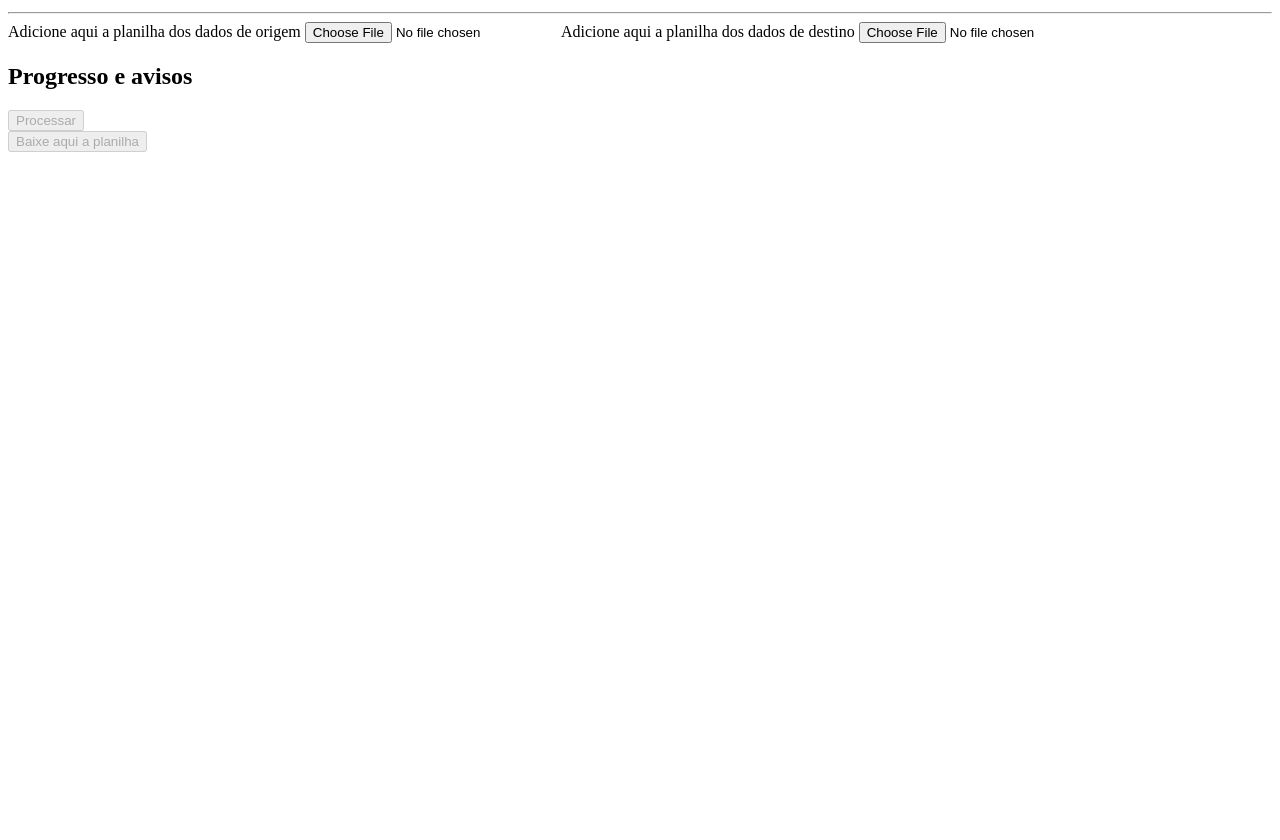
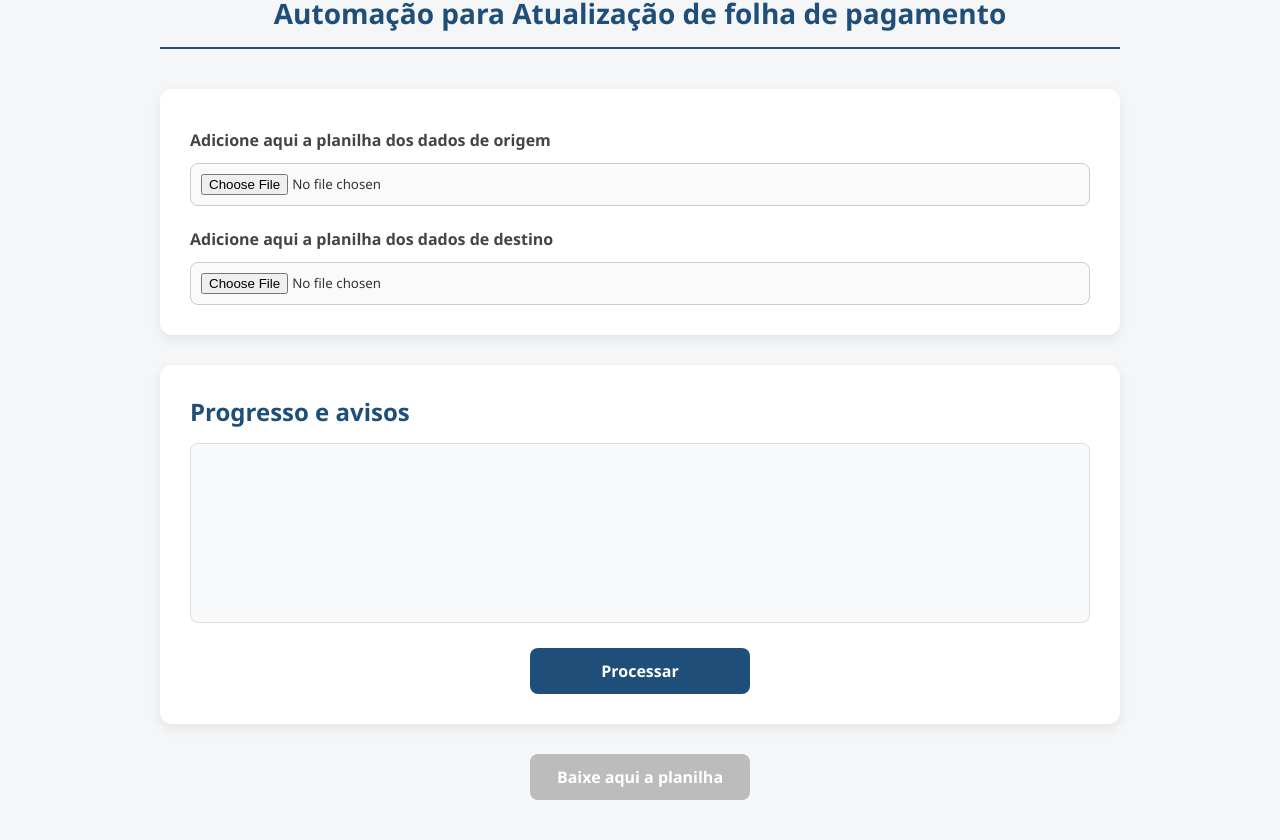
Before and after one commit to Rebeca-Scarmo/payroll_update, a plain HTML site: page index.html in a window 1280 px wide. Shown: the part 78-918 px from the top of the page. Before the commit the page ends 800 px from the top, so only its background shows below. Drawn offline with Linux system fonts and the light colour scheme.

Commit message:
add function of download and corrects index of origin sheet

```diff
--- a/formatFiles.js
+++ b/formatFiles.js
@@ -13,7 +13,7 @@ function padronizarLinhaOrigem(linhaCrua,indice) {
     cpf: transformaCPF(linhaCrua["CPF"]),
     nome: transformarNome(linhaCrua["Nome do Funcionário"]),
     valor: transformaValor(linhaCrua["Valor"]),
-    celula: "G"+(indice+2)
+    celula: "G"+(indice+7)
   };
 }
 
@@ -27,7 +27,7 @@ function padronizarLinhaDestino(linhaCrua, indice) {
 }
 
 async function formataArquivoOrigem(arquivoOrigem) {
-    const conteudoOrigem = await lerPlanilha(0, arquivoOrigem, "Planilha1");
+    const conteudoOrigem = await lerPlanilha(5, arquivoOrigem, "Plan1");
     const dadosOrigem = conteudoOrigem.jsonArquivo.map(padronizarLinhaOrigem);
     return {
               dadosOrigem: dadosOrigem,
--- a/index.html
+++ b/index.html
@@ -28,18 +28,19 @@
 
         </div>
         <div class="processar">
-            <button class="btnProcessar" id="btnProcessar" disabled>Processar</button>
+            <button class="btnProcessar" id="btnProcessar">Processar</button>
         </div>
     </div>
     <div class="download">
         <button class="btnDownload" id="btnDownload" disabled>Baixe aqui a planilha</button>
     </div>
-    <script type="text/javascript" src="https://cdn.sheetjs.com/xlsx-0.20.3/package/dist/xlsx.full.min.js"></script>
-    <script> src="formatData.js"</script>
-    <script> src="formatFiles.js"</script>
-    <script> src="compare.js"</script>
-    <script> src="update.js"</script>
-    <script> src="main.js"</script>
+    <script src="https://cdn.sheetjs.com/xlsx-0.20.3/package/dist/xlsx.full.min.js"></script>
+    <link rel="stylesheet" href="style.css">
+    <script src="formatData.js"></script>
+    <script src="formatFiles.js"></script>
+    <script src="compare.js"></script>
+    <script src="update.js"></script>
+    <script src="main.js"></script>
 </body>
 
 
--- a/main.js
+++ b/main.js
@@ -2,6 +2,7 @@ document.getElementById("btnProcessar").addEventListener("click", obtem_envia_ar
 const inputOrigem = document.getElementById("uploadOrigem");
 const inputDestino = document.getElementById("uploadDestino");
 const btnDownload = document.getElementById("btnDownload");
+btnDownload.addEventListener("click", downloadPlanilha);
 let indiceDestino;
 let resultados;
 let workbookDestino;
--- /dev/null
+++ b/style.css
@@ -0,0 +1,179 @@
+/* Reset básico */
+* {
+    margin: 0;
+    padding: 0;
+    box-sizing: border-box;
+    font-family: "Segoe UI", Arial, sans-serif;
+}
+
+body {
+    min-height: 100vh;
+    background: #f4f6f8;
+    color: #333;
+    padding: 40px;
+}
+
+
+/* Título */
+
+.title {
+    width: 80%;
+    margin: 0 auto 40px;
+    text-align: center;
+}
+
+.title hr {
+    border: none;
+    height: 2px;
+    background: #1f4e79;
+    margin: 15px 0;
+}
+
+.title h1 {
+    font-size: 28px;
+    color: #1f4e79;
+    font-weight: 700;
+}
+
+
+/* Área de uploads */
+
+.uploads {
+    width: 80%;
+    margin: auto;
+    background: white;
+    padding: 30px;
+    border-radius: 12px;
+    box-shadow: 0 4px 12px rgba(0,0,0,0.08);
+
+    display: flex;
+    flex-direction: column;
+    gap: 12px;
+}
+
+
+.uploads label {
+    font-weight: 600;
+    color: #444;
+    margin-top: 10px;
+}
+
+
+.uploads input[type="file"] {
+    padding: 10px;
+    border: 1px solid #ccc;
+    border-radius: 8px;
+    background: #fafafa;
+}
+
+
+/* Área de logs */
+
+.logs {
+    width: 80%;
+    margin: 30px auto;
+    background: white;
+    padding: 30px;
+    border-radius: 12px;
+    box-shadow: 0 4px 12px rgba(0,0,0,0.08);
+}
+
+
+.logs h2 {
+    color: #1f4e79;
+    margin-bottom: 15px;
+}
+
+
+.caixaLogs {
+    height: 180px;
+    background: #f8f9fa;
+    border: 1px solid #ddd;
+    border-radius: 8px;
+
+    padding: 15px;
+    overflow-y: auto;
+
+    font-size: 14px;
+    color: #555;
+}
+
+
+/* Botões */
+
+.processar,
+.download {
+    display: flex;
+    justify-content: center;
+    margin-top: 25px;
+}
+
+
+button {
+    width: 220px;
+    padding: 12px 20px;
+
+    border: none;
+    border-radius: 8px;
+
+    font-size: 16px;
+    font-weight: 600;
+
+    cursor: pointer;
+    transition: 0.3s;
+}
+
+
+/* Botão processar */
+
+.btnProcessar {
+    background: #1f4e79;
+    color: white;
+}
+
+
+.btnProcessar:hover:not(:disabled) {
+    background: #163a5c;
+}
+
+
+/* Botão download */
+
+.btnDownload {
+    background: #198754;
+    color: white;
+}
+
+
+.btnDownload:hover:not(:disabled) {
+    background: #146c43;
+}
+
+
+/* Estado desabilitado */
+
+button:disabled {
+    background: #bcbcbc;
+    cursor: not-allowed;
+}
+
+
+/* Responsividade */
+
+@media(max-width: 700px) {
+
+    body {
+        padding: 20px;
+    }
+
+    .title,
+    .uploads,
+    .logs {
+        width: 100%;
+    }
+
+    .title h1 {
+        font-size: 22px;
+    }
+
+}
--- a/update.js
+++ b/update.js
@@ -7,3 +7,7 @@ function atualizaValores(funcionarios){
         }
     }
 }
+
+function downloadPlanilha() {
+    XLSX.writeFile(workbookDestino, "planilha_atualizada.xlsx");
+}
```
